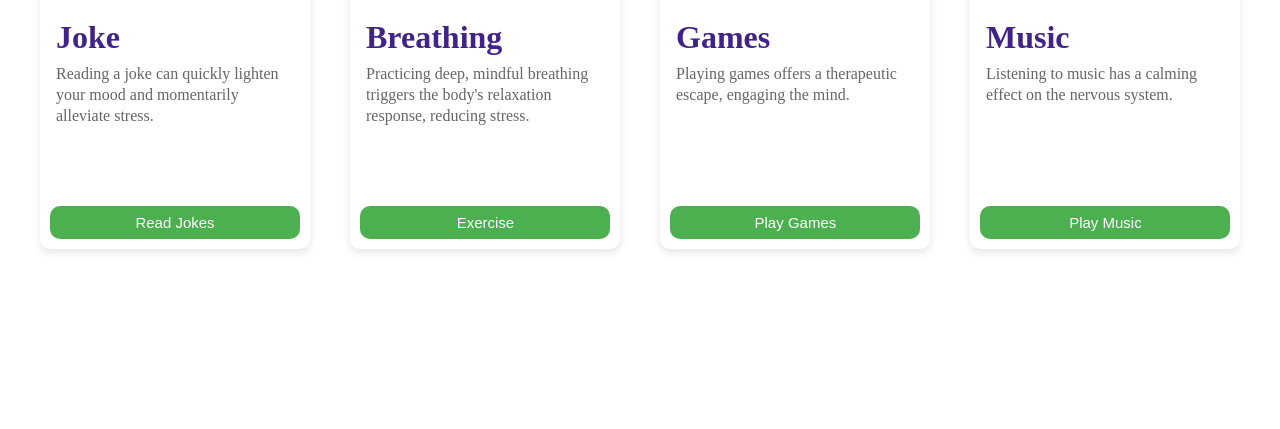
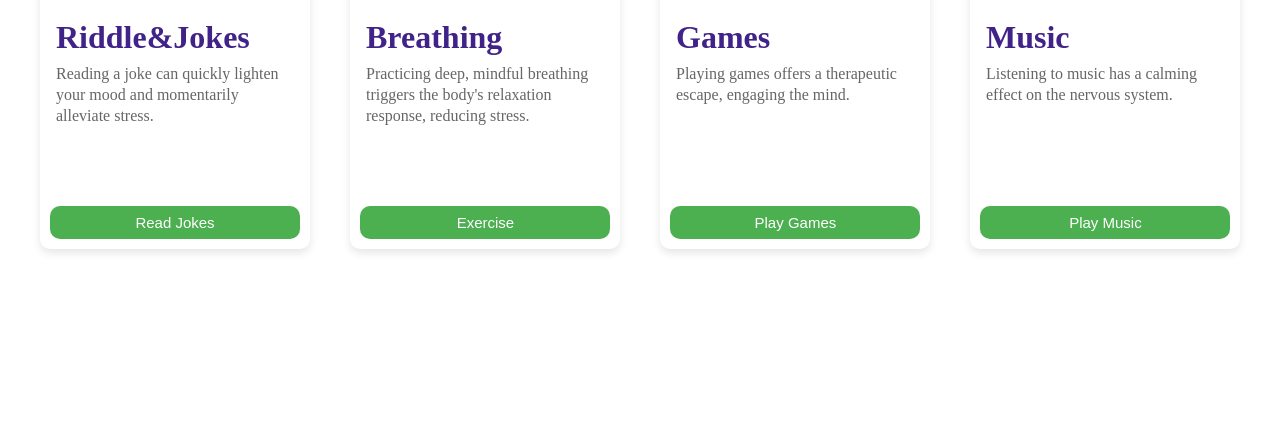
Before and after one commit to jeevjacobgeorge/gta_sandshores_hackathon, a Flask app: page /quit_be in a window 1280 px wide. Shown: the part 371-800 px from the top of the page. Run offline with Flask 3, Linux system fonts and the light colour scheme.

Commit message:
added jokes

```diff
--- a/data.json
+++ b/data.json
@@ -10,17 +10,17 @@
             "2023-11-11": 5.6,
             "2023-11-12": 6.6,
             "2023-11-13": 5.6,
-            "2023-11-14": 6.71
+            "2023-11-14": 10
         },
         "total-freq": [
-            0,
-            4,
+            2,
+            10,
             0,
             0
         ],
         "success-freq": [
-            0,
-            3,
+            1,
+            9,
             0,
             0
         ],
--- a/templates/dashboard.html
+++ b/templates/dashboard.html
@@ -16,9 +16,9 @@
             <h1><span>SerenitySphere</span></h1>
         </div>
             <ul>
-                <li><a href="#">Games</a></li>
-                <li><a href="#">Jokes</a></li>
-                <li><a href="#">Music</a></li>
+                <li><a href="/game">Games</a></li>
+                <li><a href="/joke">Jokes</a></li>
+                <li><a href="/music">Music</a></li>
                 <li><div class="hiandemoji"><a href="#"><img src="{{ url_for('static', filename='/images/face.webp') }}" alt="" height = "30"></a><a style="font-size: 30px;" >{{hi}}</a></div></li>
                 <li><a href="/logout"> <img src="{{ url_for('static', filename='/images/power-off-solid.svg') }}" alt="" height = "30"></a></li>
             </ul>
@@ -33,7 +33,7 @@
             <div class="card">
                 <img src="{{ url_for('static', filename='images/Friends.jpg')}}" alt="">
                 <div class="card_content">
-                    <h3>Joke</h3>
+                    <h3>Riddle&Jokes</h3>
                     <p>Reading a joke can quickly lighten your mood and momentarily alleviate stress.</p>
                     <button class="btn" id="btn1">Read Jokes</button>
                 </div>
```
Also changed, not shown: templates/joke.html (+4 -3 lines).
